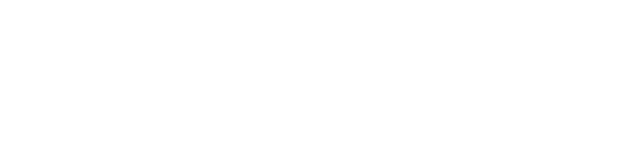
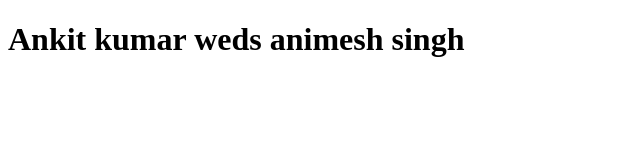
Before and after one commit to zordxman/FullStackCourse, a plain HTML site: page game/index.html in a window 1280 px wide. Shown: the whole page, without its empty margins (0-640 px from the left). Drawn offline with Linux system fonts and the light colour scheme.

Commit message:
animesh wedding

```diff
--- a/game/index.html
+++ b/game/index.html
@@ -6,6 +6,6 @@
     <title>Document</title>
 </head>
 <body>
-
+    <h1>Ankit kumar weds animesh singh</h1>
 </body>
 </html>
```
